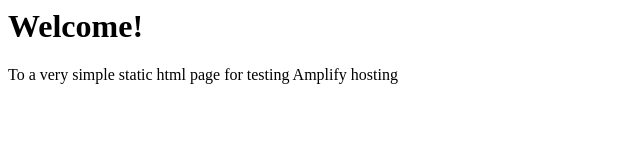
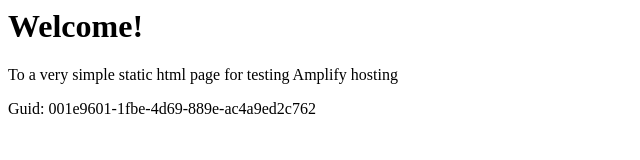
Before and after one commit to aws-aemilia-sin/Github-PR-Commit-Integration-Test-DoNotTouch-GitHubAutoBuildCanaryTest-v1-preprod-ap-southeast-1, a website: page src/index.html in a window 1280 px wide. Shown: the whole page, without its empty margins (0-640 px from the left). Drawn offline with Linux system fonts and the light colour scheme.

Commit message:
commit from integ tests

```diff
--- a/src/index.html
+++ b/src/index.html
@@ -1,3 +1,5 @@
+
+
 <html lang="en">
 
 <head>
@@ -10,6 +12,6 @@
 <body>
     <h1>Welcome!</h1>
     <p>To a very simple static html page for testing Amplify hosting</p>
-</body>
+    <p>Guid: 001e9601-1fbe-4d69-889e-ac4a9ed2c762</p></body>
 
 </html>
```
